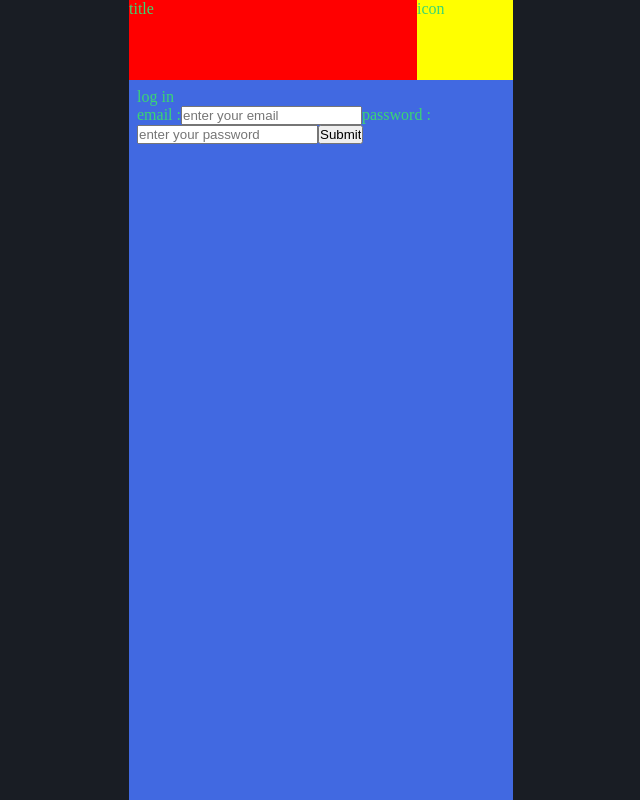
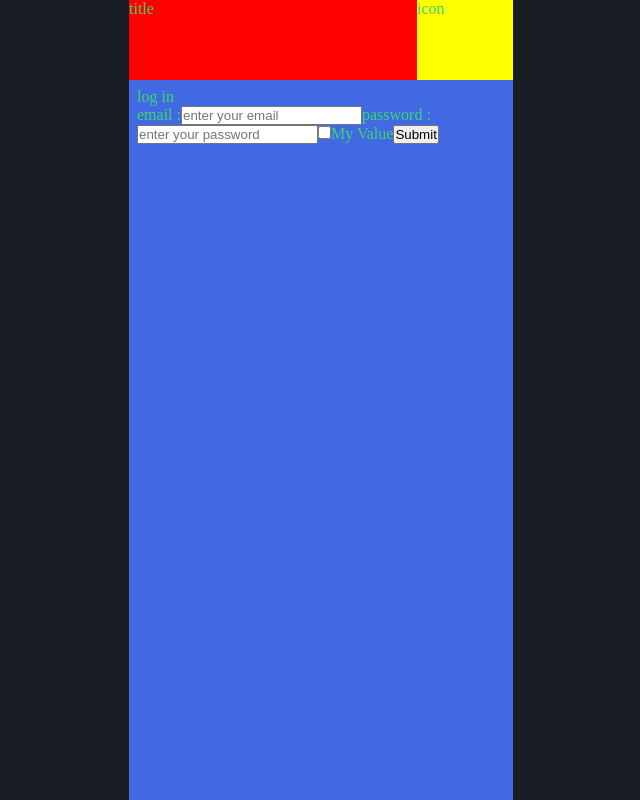
Before and after one commit to tahrer007/E-Penny-Bank, a React (Create React App) app in the folder client/: page /LogIn in a window 1280 px wide. Shown: the whole page, without its empty margins (319-959 px from the left). Built offline with nearby package versions, Linux system fonts and the light colour scheme.

Commit message:
remmeber me btn

```diff
--- a/client/src/components/pages/login/LogIn.jsx
+++ b/client/src/components/pages/login/LogIn.jsx
@@ -8,6 +8,7 @@ const LogIn = () => {
   const [email, setEmail] = useState("");
   const [password, setPasswrod] = useState("");
   const [errorMessage, setErrorMessage] = useState("");
+  const [rememberMe, setrememberMe] = useState(false);
 
   useEffect(() => {}, []);
   const onChangeText = (e) =>
@@ -16,17 +17,17 @@ const LogIn = () => {
       : setPasswrod(e.target.value);
 
   useEffect(() => {
-    if(
-      !errorMessage) return ;
-       setTimeout(() => {
-        setErrorMessage("")
-       }, 3000);
-
-  }, [errorMessage]);
+    console.log(rememberMe);
+    if (!errorMessage) return;
+    setTimeout(() => {
+      setErrorMessage("");
+    }, 3000);
+  }, [errorMessage, rememberMe]);
 
   const handleSubmit = (e) => {
     e.preventDefault();
-    if(!validator.isEmail(email)) setErrorMessage("please enter a valid email") ;
+    if (!validator.isEmail(email))
+      setErrorMessage("please enter a valid email");
     console.log(email, password);
     console.log("handleSubmit");
   };
@@ -53,10 +54,18 @@ const LogIn = () => {
           label={PASSWORD}
           id={PASSWORD}
         />
+        <label>
+          <input
+            type="checkbox"
+            checked={rememberMe}
+            onChange={() => setrememberMe(!rememberMe)}
+          />
+          My Value
+        </label>
 
         <input type="submit" value="Submit" />
       </form>
-      {errorMessage &&<div className="errorMessage">{errorMessage}</div>}
+      {errorMessage && <div className="errorMessage">{errorMessage}</div>}
     </div>
   );
 };
```
